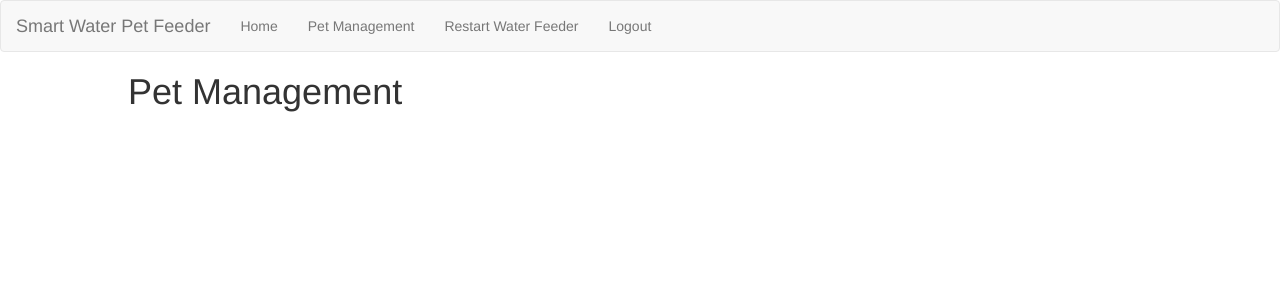
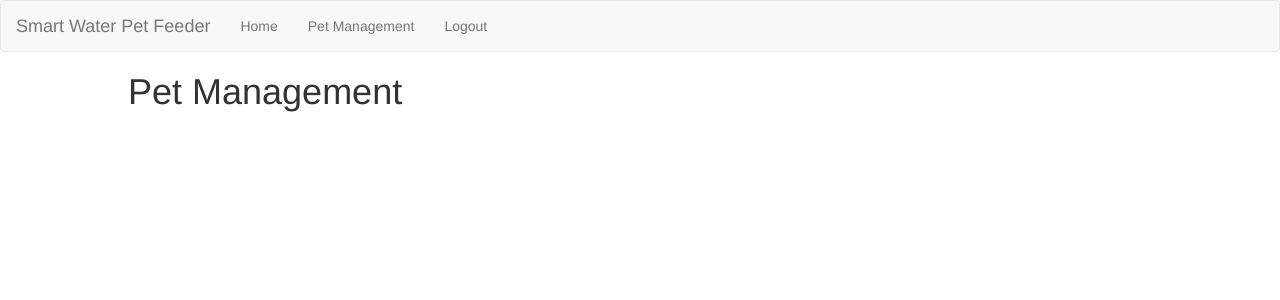
Before and after one commit to xosadmin/cits5506, a Flask app: page /petmgmt in a window 1280 px wide. Shown: the top 300 px of the page. Run offline with Flask 3, Linux system fonts and the light colour scheme; a user stored in the database is signed in; data comes from the database, SQL or seed files in the repository; parts of the project's set-up code (start-up, migrations or seed data) failed here and were passed over; some libraries are stand-ins or nearby versions.

Commit message:
Remove unnecessary from Pet Mgmt page

```diff
--- a/templates/petmgmt.html
+++ b/templates/petmgmt.html
@@ -42,7 +42,6 @@
           <ul class="nav navbar-nav">
             <li><a href="/dashboard">Home</a></li>
             <li><a href="/petmgmt">Pet Management</a></li>
-              <li><a href="/manualactions/resetfeeder">Restart Water Feeder</a></li>
             <li><a href="/logout">Logout</a></li>
           </ul>
         </div>
```
